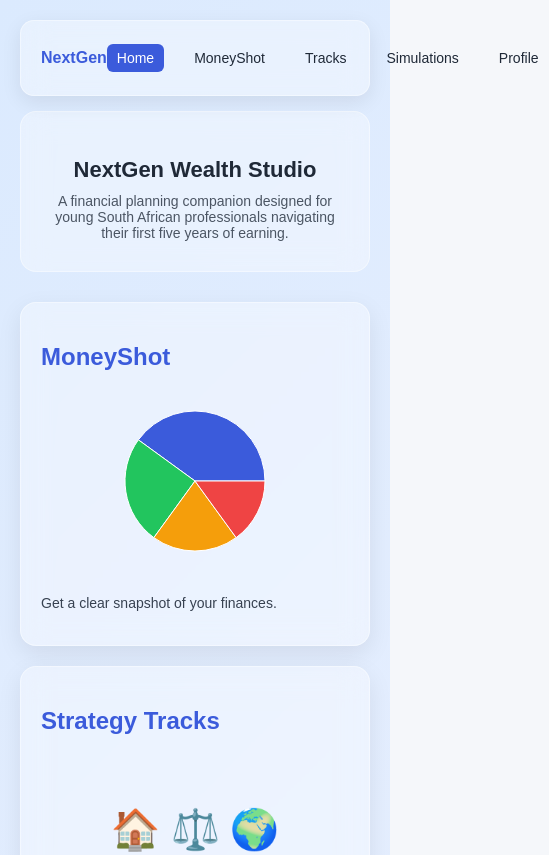
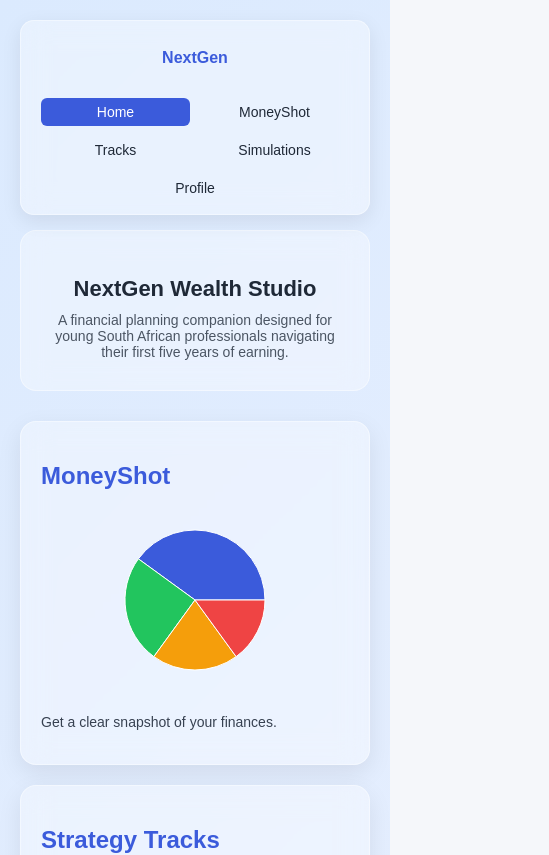
Before and after one commit to jordanchicksen1/nextgen-wealth, a React (Vite) app: page /#/home in a window 390 px wide. Shown: the top 855 px of the page, 549 px wide, since content can reach past the window. Built offline with nearby package versions, Linux system fonts and the light colour scheme.

Commit message:
mobile responsiveness

```diff
--- a/src/components/navbar.css
+++ b/src/components/navbar.css
@@ -65,3 +65,30 @@
   background: #3b5bdb;
   color: white;
 }
+
+@media (max-width: 768px) {
+
+  .navbar {
+    flex-direction: column;
+
+    gap: 15px;
+  }
+
+  .nav-links {
+    width: 100%;
+
+    display: flex;
+    flex-wrap: wrap;
+
+    justify-content: center;
+
+    gap: 10px;
+  }
+
+  .nav-links a {
+    flex: 1 1 120px;
+
+    text-align: center;
+  }
+
+}
--- a/src/pages/profile.css
+++ b/src/pages/profile.css
@@ -350,7 +350,13 @@ margin-bottom: 10px;
   }
 
   .signin-features {
-    grid-template-columns: 1fr;
-  }
+  flex-direction: column;
+  align-items: center;
+}
+
+.feature-card {
+  width: 100%;
+  max-width: 450px;
+}
 
 }
```
